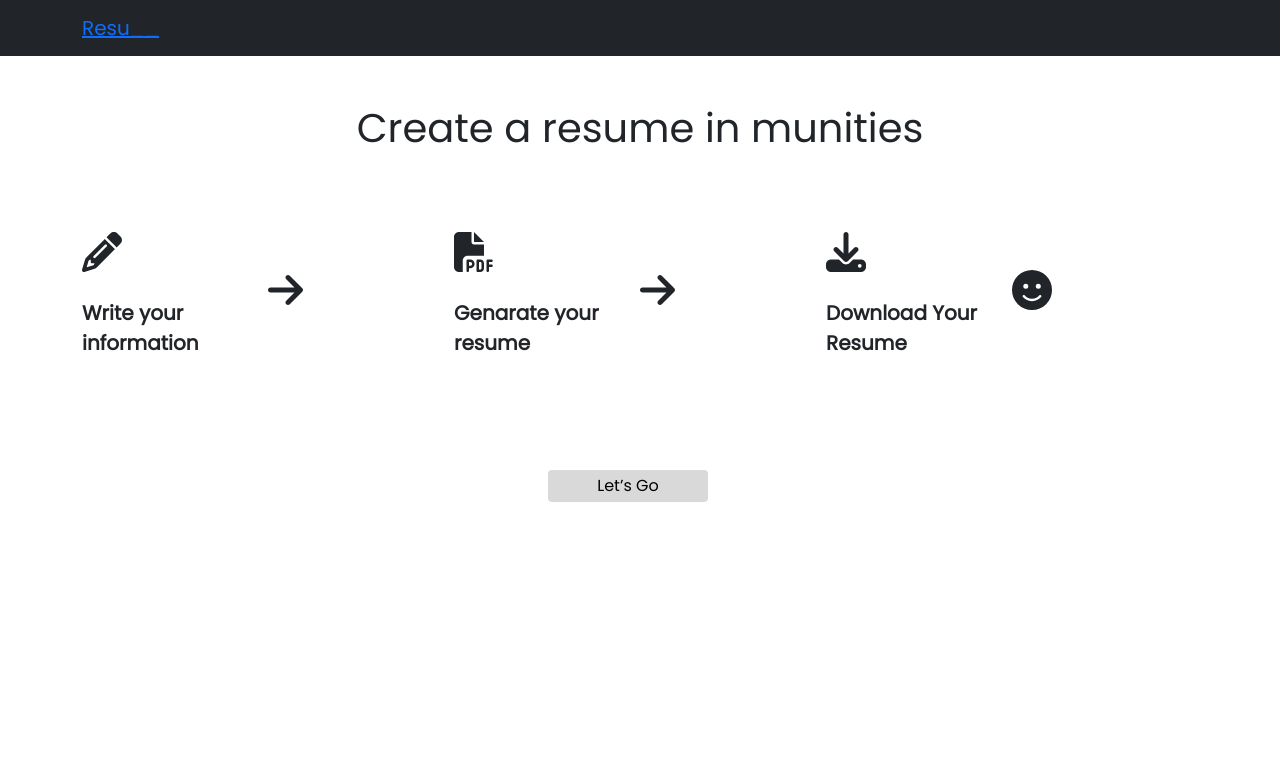
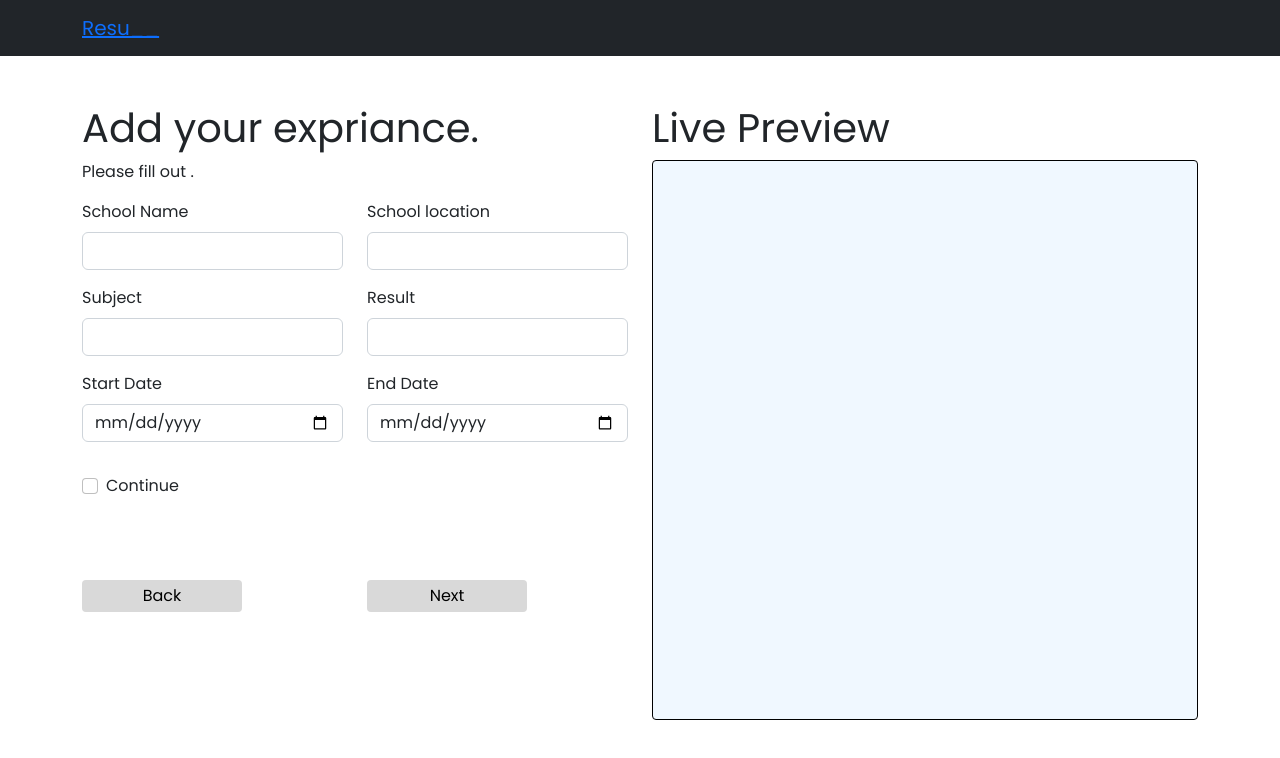
Before and after one commit to Din1998/Resume-Builder, a React (Create React App) app: page /yourEducation in a window 1280 px wide. Shown: the top 758 px of the page. Built offline with nearby package versions, Linux system fonts and the light colour scheme.

Commit message:
add education page

```diff
--- a/src/App.js
+++ b/src/App.js
@@ -7,6 +7,7 @@ import {BrowserRouter as Router,Routes,Route} from 'react-router-dom';
 import Instruction from './page/instruction';
 import PersonalInfo from './page/personalInfo';
 import Expriance from './page/expriance';
+import Education from "./page/education";
 
 function App() {
 
@@ -26,10 +27,22 @@ function App() {
     ZipCode: "",
     Phone:"",
     Email:"",
+    Chacke:"",
+  })
+
+  const [education,addEducation] = useState({
+    FirstName: "",
+    LastName: "",
+    Addresss: "",
+    ZipCode: "",
+    Phone:"",
+    Email:"",
+    Chacke:"",
   })
 
   console.log(info)
   console.log(expriance)
+  console.log(education)
 
   return (
     <div className="App">
@@ -41,7 +54,7 @@ function App() {
           <Route path='/instrution' element={< Instruction />}/>
           <Route path='/personalInfo' element={< PersonalInfo addinfo={addInfo} />}/>
           <Route path='/yourExpriance' element={< Expriance addExpriance={addExpriance}/>}/>
-          <Route path='/yourEducation' element={< Instruction />}/>
+          <Route path='/yourEducation' element={< Education addEducation={addEducation}/>}/>
           <Route path='/yourSkill' element={< Instruction />}/>
           <Route path='/yourSummary' element={< Instruction />}/>
           <Route path='/download' element={< Instruction />}/>
--- a/src/page/education.js
+++ b/src/page/education.js
@@ -0,0 +1,146 @@
+import LiveBoard from "../components/liveBoard";
+import { Link } from "react-router-dom";
+
+export default function Education({addEducation}){
+
+
+  const handleChange = (e) => {
+    addEducation((prev) => ({...prev,[e.target.name]:e.target.value}))
+  }
+
+  return(
+    <div className="container-md py-5">
+    <div className="row">
+      <div className="col-md-6">
+        <div>
+          <h1>Add your expriance.</h1>
+          <p>Please fill out .</p>
+        </div>
+        <div>
+        <form>
+            <div class="row mb-3">
+              <div className="col-6">
+                <label for="exampleInputEmail1" class="form-label">School Name</label>
+                <input
+                  name="FirstName"
+                  ype="email"
+                  required="true"
+                  class="form-control"
+                  id="exampleInputEmail1"
+                  aria-describedby="emailHelp"
+                  onChange={handleChange}
+
+                />
+              </div>
+              <div className="col-6">
+                <label for="exampleInputEmail1" class="form-label">School location</label>
+                <input
+                  name="LastName"
+                  type="email"
+                  required="true"
+                  class="form-control"
+                  id="exampleInputEmail1"
+                  aria-describedby="emailHelp"
+                  onChange={handleChange}
+                />
+              </div>
+            </div>
+
+            {/*  */}
+
+            <div class="row mb-3">
+              <div className="col-6">
+                <label for="exampleInputEmail1" class="form-label">Subject</label>
+                <input
+                  name="Addresss"
+                  type="email"
+                  required="true"
+                  class="form-control"
+                  id="exampleInputEmail1"
+                  aria-describedby="emailHelp"
+                  onChange={handleChange}
+                />
+              </div>
+              <div className="col-6">
+                <label for="exampleInputEmail1" class="form-label">Result</label>
+                <input
+                  name="ZipCode"
+                  type="email"
+                  required="true"
+                  class="form-control"
+                  id="exampleInputEmail1"
+                  aria-describedby="emailHelp"
+                  onChange={handleChange}
+                />
+              </div>
+            </div>
+
+            {/*  */}
+
+            <div class="row mb-3">
+              <div className="col-6">
+                <label for="exampleInputEmail1" class="form-label">Start Date</label>
+                <input
+                  name="Phone"
+                  type="date"
+                  required="true"
+                  class="form-control"
+                  id="exampleInputEmail1"
+                  aria-describedby="emailHelp"
+                  onChange={handleChange}
+                />
+              </div>
+              <div className="col-6">
+                <label for="exampleInputEmail1" class="form-label">End Date</label>
+                <input
+                  name="Email"
+                  type="date"
+                  required="true"
+                  class="form-control"
+                  id="exampleInputEmail1"
+                  aria-describedby="emailHelp"
+                  onChange={handleChange}
+                />
+              </div>
+            </div>
+            {/*  */}
+
+            <div class="row mb-3">
+              <div className="col-6">
+              <div class="form-check py-3">
+                <input
+                  name="Chacke"
+                  class="form-check-input"
+                  type="checkbox"
+                  value="Continue"
+                  id="flexCheckDefault"
+                  onChange={handleChange}
+                />
+                <label class="form-check-label" for="flexCheckDefault">
+                  Continue
+                </label>
+              </div>
+              </div>
+              <div className="col-6">
+
+              </div>
+            </div>
+
+        </form>
+        <div class="row mb-3">
+              <div className="col-6">
+              <Link className="link" to='/yourExpriance'><button className="mt-5 actn__btn">Back</button></Link>
+              </div>
+              <div className="col-6">
+              <Link className="link" to='/yourSkill'><button className="mt-5 actn__btn">Next</button></Link>
+              </div>
+          </div>
+        </div>
+      </div>
+      <div className="col-md-6 live__section">
+        <LiveBoard />
+      </div>
+    </div>
+  </div>
+  )
+}
--- a/src/page/expriance.js
+++ b/src/page/expriance.js
@@ -103,13 +103,35 @@ export default function Expriance({addExpriance}){
                 />
               </div>
             </div>
+            {/*  */}
+
+            <div class="row mb-3">
+              <div className="col-6">
+              <div class="form-check py-3">
+                <input
+                  name="Chacke"
+                  class="form-check-input"
+                  type="checkbox"
+                  value="Continue"
+                  id="flexCheckDefault"
+                  onChange={handleChange}
+                />
+                <label class="form-check-label" for="flexCheckDefault">
+                  Continue
+                </label>
+              </div>
+              </div>
+              <div className="col-6">
+
+              </div>
+            </div>
         </form>
         <div class="row mb-3">
               <div className="col-6">
               <Link className="link" to='/personalInfo'><button className="mt-5 actn__btn">Back</button></Link>
               </div>
               <div className="col-6">
-              <Link className="link" to='/yourExpriance'><button className="mt-5 actn__btn">Next</button></Link>
+              <Link className="link" to='/yourEducation'><button className="mt-5 actn__btn">Next</button></Link>
               </div>
           </div>
         </div>
```
